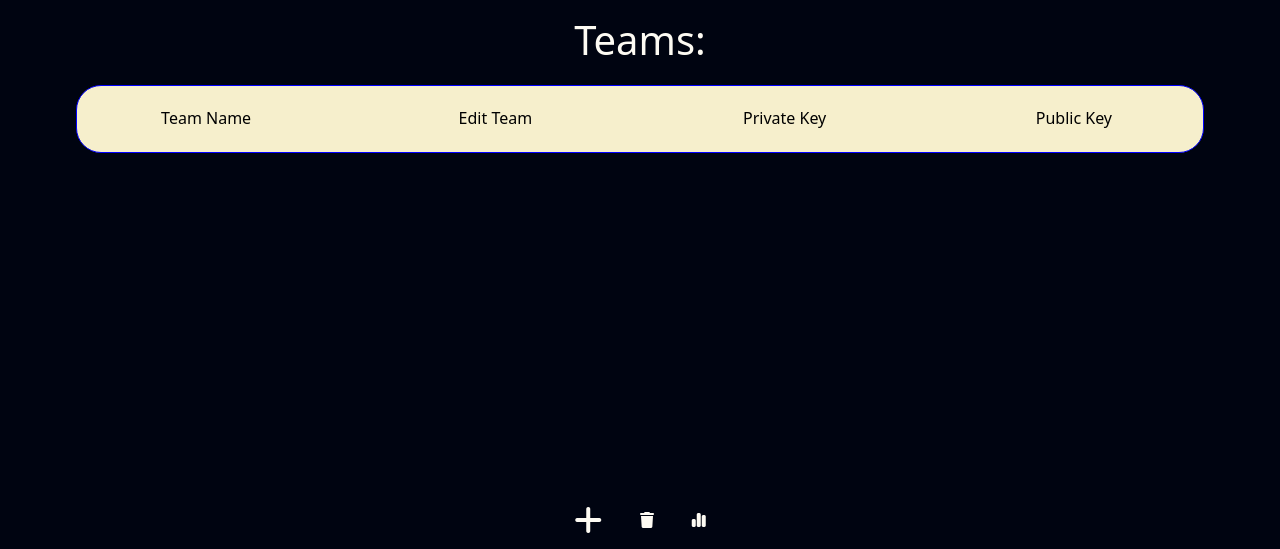
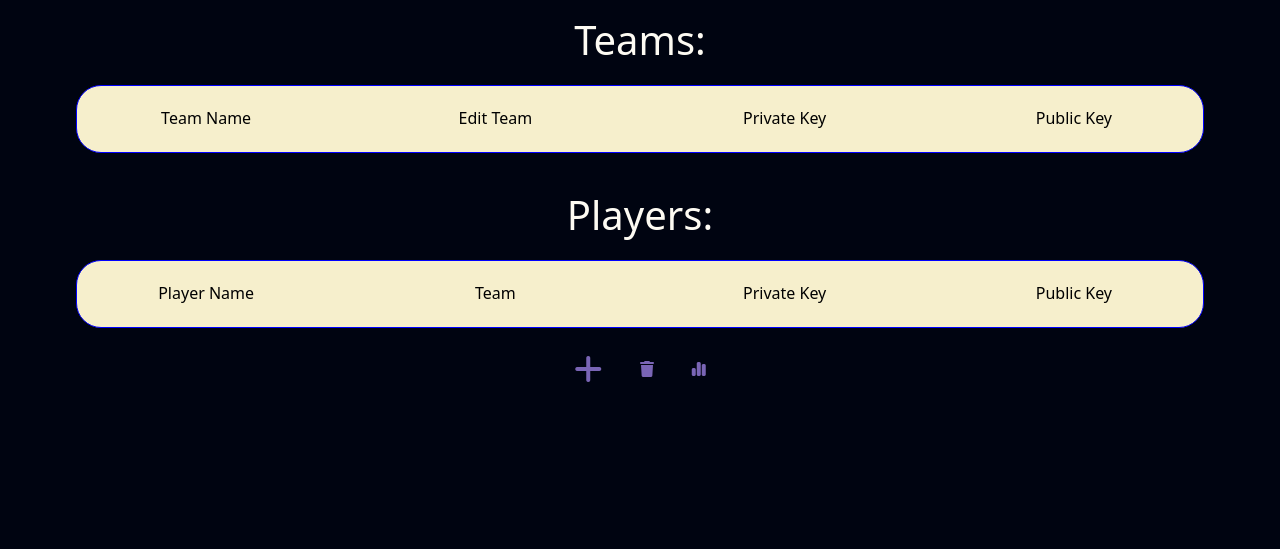
Before and after one commit to Books4life01/Certamen2.0, a Flask app: template website/templates/host/liveTournHost.html in a window 1280 px wide. Shown: the part 251-800 px from the top of the page. Run offline with Flask 3, Linux system fonts and the light colour scheme; the template is opened without the code that fills it: most values are stand-ins (such as "Sample title", 1, 10 or a date in 2020); some libraries are stand-ins or nearby versions.

Commit message:
added player manual creation and deletion; team deletion as well

```diff
--- a/website/__init__.py
+++ b/website/__init__.py
@@ -15,8 +15,10 @@ liveRoomClients = {}
 
 #ip address the server wil be running on so some of the html pages know what socket to onconnect to
 #ip = "http://10.20.2.222:8080"
-ip = "http://192.168.4.127:8080"
+#ip = "http://192.168.4.127:8080"
+ip = "http://192.168.4.245:8080"
 #172.16.65.246
+#192.168.4.245
 
 
 def create_app():
--- a/website/routes/refreshSocket.py
+++ b/website/routes/refreshSocket.py
@@ -11,10 +11,7 @@ def on_tournDataRefreshRequest( message, brdcst=False):
     tourn = Tournament.getTourn(tournKey)
     if tourn != None:
         emitTournData(tournKey, brdcst)
-        #send all the rooms from the tournament to the client
-        emitTournRooms(tournKey, brdcst)
-        #send all the teams from the tournament to the client
-        emitTournTeams(tournKey, brdcst)
+
     else:
         #do something
         emit("ERROR", "Tournament not found upon tournDataRefreshRequest")
--- a/website/static/script/tournStatScript.js
+++ b/website/static/script/tournStatScript.js
@@ -24,6 +24,32 @@ socket.on('tournStatData', function(data){
         $(".verticalMover.first").css("animation-duration", 16*topTeams.length + "s");
         $(".verticalMover.last").css("animation-duration", 16*topTeams.length + "s");
         $(".verticalMover.last").css("animation-delay", 8*topTeams.length + "s");
+
+
+        $("#tournStatsLabel").text(tourn["name"]);
+
+        //General Data
+        $("#roomNumber").text("Rooms: " + tournStats['rooms'].length);
+        $("#playerNumber").text("Players: " + tournStats['players'].length);
+        $("#teamNumber").text("Teams: " + tournStats['teams'].length);
+
+        //List Rooms
+        tournStats['rooms'].forEach(room => {
+            let roomStatData = $("<div class='roomStatData'></div>");
+            roomStatData.append($("<div class='roomName'></div>").text("Name: " + room['data']['name']));
+            ['A', 'B', 'C', 'D'].forEach((letter) => {
+                let key = "team" + letter;
+                let teamKey = room['data'][key];
+                if(teamKey != ""){
+
+                    let team = tournStats['teams'].find(tournTeam => tournTeam['privateKey'] == teamKey);
+                    console.log(team)
+                    roomStatData.append($("<div class='roomTeam'></div>").text("Team: " + team['name']));
+                }
+            });
+            //roomStatData.append($("<div class='roomPlayers'></div>").text("Players: " + room['data']['players'].length));
+        });
+
 
 
 
--- a/website/static/style/tournStatStyle.css
+++ b/website/static/style/tournStatStyle.css
@@ -29,9 +29,16 @@
 #teamLeaderBoard{
     position: absolute;
     width:40%;
-    left:59%;
+    left:60%;
     height:68%;
     top:1%;
+}
+#tournStats{
+    position: absolute;
+    width:60%;
+    height:68%;
+    top:1%;
+    border: 1px green dotted;
 }
 .horizantalInfiniteTextWrapper{
    width:100%;
@@ -71,7 +78,8 @@
 
 .verticalInfiniteTextWrapper{
     width:100%;
-    height: 100%;
+    height: 80%;
+    top:20%;
     position:absolute;
 
      display:flex;
@@ -82,7 +90,7 @@
     display: flex;
     flex-direction:column;
     align-items: center;
-    justify-content:space-evenly;
+    justify-content:center;
 
     height:100%;
     position:absolute;
--- a/website/templates/host/liveTournHost.html
+++ b/website/templates/host/liveTournHost.html
@@ -18,21 +18,67 @@
         if(data.privateKey == tournKey || data.publicKey == tournKey){
             tourn = data;
             $("#tournLabel").text("LIVE TOURN Private: " + tourn.privateKey + "Public:" + tourn.publicKey);
-        }
-    });
-    socket.on("tournStatData", (data)=>{
-        statData = data;
-    })
-    //Receive Tournament Data from the server
-    socket.on("tournRoomsUpdate", (data) => {
-        //Ensure that the tournament we are looking at is the same as the one we are recieving data for
-        if (data.tournKey == {{ tournKey|tojson }}){
 
+            //update the player team selector
+            $("#playerTeamSelector").empty();
+            tourn.teams.forEach((team)=>{
+                let teamOption = $("<option></option>").text(team.name).attr("value", team.privateKey);
+                $("#playerTeamSelector").append(teamOption);
+            });
+
+            $("#playerContainer").empty()
+            $("#playerContainer").append($("<div class='team'><h6>Player Name</h6><h6>Team</h6><h6>Private Key</h6><h6>Public Key</h6></div>"));
+            //Update the Players container
+            tourn.players.forEach(player =>{
+                let playerDiv = $("<div class='player'></div>");
+                let playerName = $("<h4></h4>").text(player.name);
+               let playerTeam = $("<h4></h4>").text(tourn.teams.find(team => team.privateKey == player.superTeam)['name']);
+                let playerPrivateKey = $("<h4></h4>").text(player.privateKey);
+                let playerPublicKey = $("<h4></h4>").text(player.publicKey);
+                let playerDeleteBtn = $('<i class="fa-solid fa-trash" id="deletePlayer' + player.privateKey + '" data-toggle="tooltip" data-placement="top" title="Delete this Player"></i>').click(() => {
+                    //show warning modal
+                    $("#deletePlayerWarning").modal("show");
+                    $("#deletePlayerFinal").click(() => {
+                        fetch("/host/manage/player?playerKey=" + player.privateKey, {
+                            method: "DELETE"
+                        })
+                        .then((res) => {
+                            if (res.status == 200) {
+                                window.location.href = "/host/manage/tourn?tournKey={{tournKey}}";
+                            }
+                        });
+                    });
+                });
+                playerDiv.append(playerName);
+                playerDiv.append(playerTeam);
+                playerDiv.append(playerPublicKey);
+                playerDiv.append(playerPrivateKey);
+
+                playerDiv.append(playerDeleteBtn);
+                $("#playerContainer").append(playerDiv);
+            })
+            //update teams div
+            $("#teamsContainer").empty()
+            $("#teamsContainer").append($("<div class='team'><h6>Team Name</h6><h6>Manage Team</h6><h6>Private Key</h6><h6>Public Key</h6></div>"));
+            tourn.teams.forEach((team) => {
+                let teamDiv = $("<div class='team'></div>");
+                let teamName = $("<h4></h4>").text(team.name);
+                let manageTeamBtn = $("<button class='btn btn-primary'></button>").text("Manage Team");
+                let teamPrivateKey = $("<h4></h4>").text(team.privateKey);
+                let teamPublicKey = $("<h4></h4>").text(team.publicKey);
+
+                teamDiv.append(teamName);
+                teamDiv.append(manageTeamBtn);
+                teamDiv.append(teamPrivateKey);
+                teamDiv.append(teamPublicKey);
+                $("#teamsContainer").append(teamDiv);
+
+            });
+            //update players div
             $("#roomsContainer").empty();
             var labelRoomDiv = $("<div class='room'><h6>Room Name</h6><h6>Join Room</h6><h6>Public Key</h6><h6>Private Key</h6><h6>Status</h6><h6>Delete</h6></div>")
             $("#roomsContainer").append(labelRoomDiv);
-            data.rooms.forEach((room) => {
-                console.log(room);
+            tourn.rooms.forEach((room) => {
                 let roomDiv = $("<div class='room'></div>");
                 let roomName = $("<h4></h4>").text(room.name);
                 let manageRoomBtn = $("<button class='btn btn-primary editRoom' ></button>").text("Manage Room");
@@ -66,33 +112,13 @@
 
             });
         }
+    });
+    socket.on("tournStatData", (data)=>{
+        statData = data;
+    })
 
-    });
 
-    socket.on("tournTeamsUpdate", (data) => {
-        //Ensure that the tournament we are looking at is the same as the one we are recieving data for
-        if (data.tournKey == {{ tournKey|tojson }}){
 
-            $("#teamsContainer").empty()
-            $("#teamsContainer").append($("<div class='team'><h6>Team Name</h6><h6>Manage Team</h6><h6>Private Key</h6><h6>Public Key</h6></div>"));
-            data.teams.forEach((team) => {
-                console.log(team);
-                let teamDiv = $("<div class='team'></div>");
-                let teamName = $("<h4></h4>").text(team.name);
-                let manageTeamBtn = $("<button class='btn btn-primary'></button>").text("Manage Team");
-                let teamPrivateKey = $("<h4></h4>").text(team.privateKey);
-                let teamPublicKey = $("<h4></h4>").text(team.publicKey);
-
-                teamDiv.append(teamName);
-                teamDiv.append(manageTeamBtn);
-                teamDiv.append(teamPrivateKey);
-                teamDiv.append(teamPublicKey);
-                $("#teamsContainer").append(teamDiv);
-
-            });
-            console.log(data);
-        }
-    });
     socket.on("disconnect", () => {
         console.log("disconnected from server");
     });
@@ -199,18 +225,18 @@
         overflow-y: scroll;
         border: 1px solid blue;
     }
-    .overflow-container::-webkit-scrollbar, .room>*::-webkit-scrollbar, .team>*::-webkit-scrollbar{
+    .overflow-container::-webkit-scrollbar, .room>*::-webkit-scrollbar, .team>*::-webkit-scrollbar, .player>*::-webkit-scrollbar{
         width: 10px;
       display: none;
     }
-    .room, .team{
+    .room, .team, .player{
         justify-content: center;
         display: flex;
         flex-wrap: nowrap;
         gap: 5%;
 
     }
-    .room>*, .team>*{
+    .room>*, .team>*, .player>*{
         display: inline-block;
         color:black;
         margin-left: 1%;
@@ -227,7 +253,7 @@
         overflow: auto;
     }
 
-    #roomsContainer, #teamsContainer{
+    #roomsContainer, #teamsContainer, #playerContainer{
        background-color: var(--secondary-color);
        border-radius: 25px;
        width: 90%;
@@ -240,6 +266,7 @@
 
     i{
         padding:1%;
+        color:var(--primary-color)
     }
     #actionBar{
         display:flex;
@@ -281,6 +308,12 @@
     <h1 class="center">Teams:</h1>
     <div id="teamsContainer" class="overflow-container center">
         <div class="team" ><h6>Team Name</h6><h6>Edit Team</h6><h6>Private Key</h6><h6>Public Key</h6></div>
+    </div>
+</div>
+<div class="center" id="playersInfo">
+    <h1 class="center">Players:</h1>
+    <div id="playerContainer" class="overflow-container center">
+        <div class="team" ><h6>Player Name</h6><h6>Team</h6><h6>Private Key</h6><h6>Public Key</h6></div>
     </div>
 </div>
 <div class="modal fade" tabindex="-1" id="addRoomModal">
@@ -327,6 +360,13 @@
                             <input type="hidden" name="tournKey" value="{{tournKey}}">
                             <label for="playerNameInput">Enter Player Name:</label>
                             <input type="text" name="name" id="playerNameInput" placeholder="....">
+                            <br>
+                            <label for="playerTeamSelector">Enter Player Team</label>
+
+                            <select id="playerTeamSelector" name="teamKey">
+
+                            </select>
+                            <br>
                             <input type="submit" value="Create Player">
 
                         </form>
@@ -358,6 +398,7 @@
                 </div>
                 <div class="statBorder" id="teamLeaderBoard">
                     <!-- List all the teams by WLT and Points -->
+                    <h1 id="TopTeamsLabel" class="center">Top Teams</h1>
                     <div class="verticalInfiniteTextWrapper">
                         <div class="verticalMover first"></div>
                        <div class="verticalMover last"></div>
@@ -365,7 +406,15 @@
 
                 </div>
                 <div class="statBorder" id="tournStats">
+                    <h1 id="tournStatsLabel" class="center"></h1>
+                    <hr>
+                    <div id="roomNumber" class="center"></div>
+                    <div id ="playerNumber" class="center"></div>
+                    <div id ="teamNumber" class="center"></div>
+                    <div id="livePlayerNumber" class="center"></div>
+
                     <!-- Live Players -->
+
                     <!-- Total Players and Teams -->
                     <!-- Total Rooms and Live Rooms -->
                 </div>
@@ -410,9 +459,25 @@
         </div>
     </div>
 </div>
+<!-- Delete Room Dialog -->
+<div class="modal fade" tabindex="-1" id="deletePlayerWarning">
+    <div class="modal-dialog" role="document">
+        <div class="modal-content warning-content modal-hexagon center">
+            <div class="modal-header"></div>
+            <div class="modal-body warning-body">
+                <h1>Are you sure you want to delete this Player?</h1>
+                <h6>This action cannot be undone</h3>
+
+                <i class="fa-solid fa-trash fa-2xl" id="deletePlayerFinal"style="color: #ffffff; margin-top:15%; font-size:8em;"></i>
+
+            </div>
+            <div class="modal-footer"></div>
+        </div>
+    </div>
+</div>
 
 
-<nav class="navbar fixed-bottom">
+<nav class="navbar ">
     <div class="container-fluid" id="actionBar">
         <i class="fa-solid fa-plus fa-2xl" id="addItem" data-toggle="tooltip" data-placement="top" title="Create new Room or Tournament"></i>
         <i class="fa-solid fa-trash" id="deleteTourn" data-toggle="tooltip" data-placement="top" title="Delete this Tournament"></i>
```
Also changed, not shown: website/models.py (+8 -0 lines), website/routes/manage.py (+26 -1 lines).
